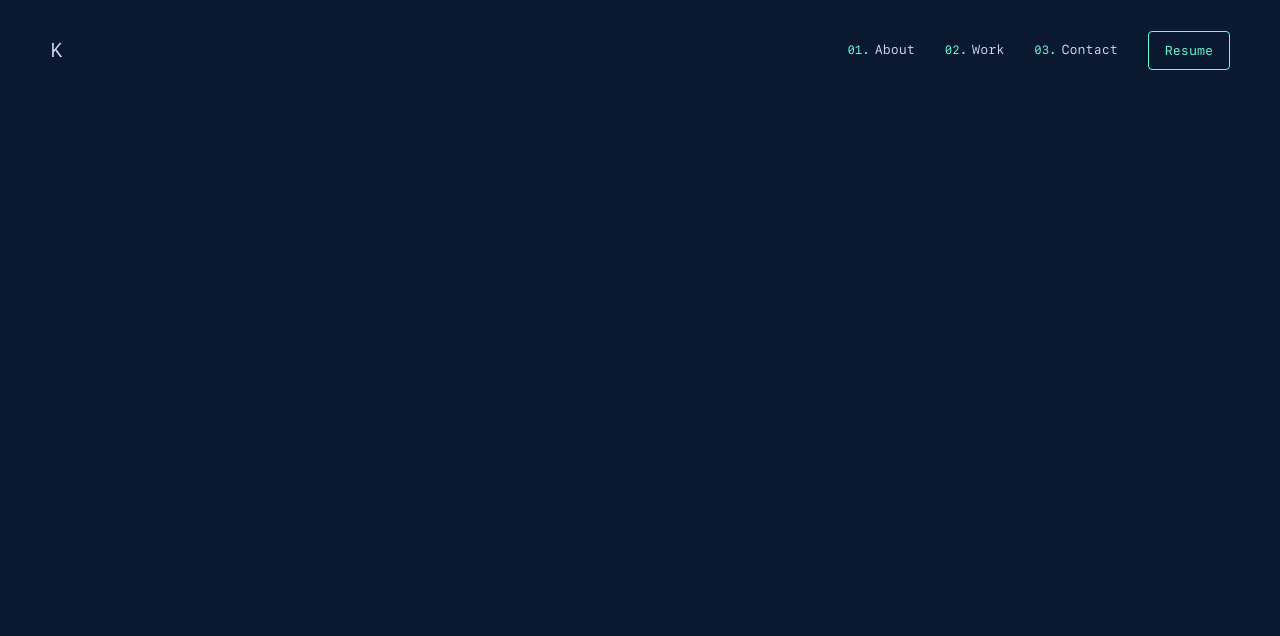
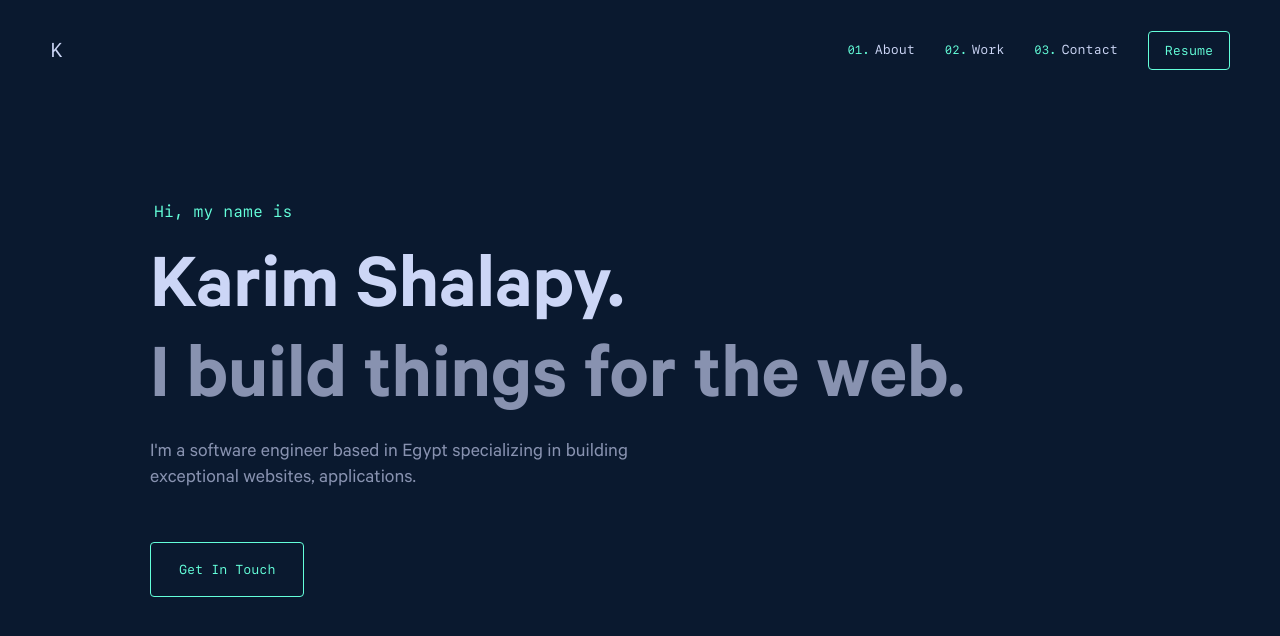
Before and after one commit to karimshalapy/karimshalapy, a React (Create React App) app: page / in a window 1280 px wide. Shown: the top 636 px of the page. Built offline with nearby package versions, Linux system fonts and the light colour scheme.

Commit message:
feat: add Hero section

```diff
--- a/src/App.tsx
+++ b/src/App.tsx
@@ -1,9 +1,11 @@
 import React from 'react';
+import Hero from './components/sections/Hero/Hero';
 import Layout from './Layout/Layout';
 
 const App = () => (
   <div className="App">
     <Layout>
+      <Hero />
     </Layout>
   </div>
 )
--- /dev/null
+++ b/src/components/sections/Hero/Hero.module.css
@@ -0,0 +1,33 @@
+.Hero {
+    display: flex;
+    justify-content: center;
+    align-items: center;
+    flex-direction: column;
+    align-items: flex-start;
+    min-height: 100vh;
+}
+
+.Hero h1 {
+    margin: 0 0 30px 4px;
+    color: var(--highlight-color);
+    font-family: var(--font-mono);
+    font-size: clamp(var(--font-size-sm), 5vw, var(--font-size-md));
+    font-weight: 400;
+}
+@media (max-width: 480px) {
+    .Hero h1 { margin: 0 0 20px 2px; }
+}
+
+.Hero h3 {
+    margin-top: 10px;
+    color: var(--slate);
+    line-height: 0.9;
+}
+
+.Hero p {
+    margin: 20px 0 0;
+    max-width: 500px;
+}
+.Email {
+    margin-top: 50px;
+}
--- /dev/null
+++ b/src/components/sections/Hero/Hero.tsx
@@ -0,0 +1,22 @@
+import React from 'react'
+import Button from '../../Button'
+import Heading from '../../Heading/Heading'
+import classes from './Hero.module.css'
+
+interface Props {
+
+}
+
+const Hero: React.FC<Props> = props => {
+    return (
+        <section id="Hero" className={classes.Hero}>
+            <Heading variant="h1" size="normal">Hi, my name is</Heading>
+            <Heading variant="h2" size="big">Karim Shalapy.</Heading>
+            <Heading variant="h3" size="big">I build things for the web.</Heading>
+            <p>I'm a software engineer based in Egypt specializing in building exceptional websites, applications.</p>
+            <Button customClass={classes.Email} link="mailto:karimshalapy@gmail.com">Get In Touch</Button>
+        </section>
+    )
+}
+
+export default Hero
```
